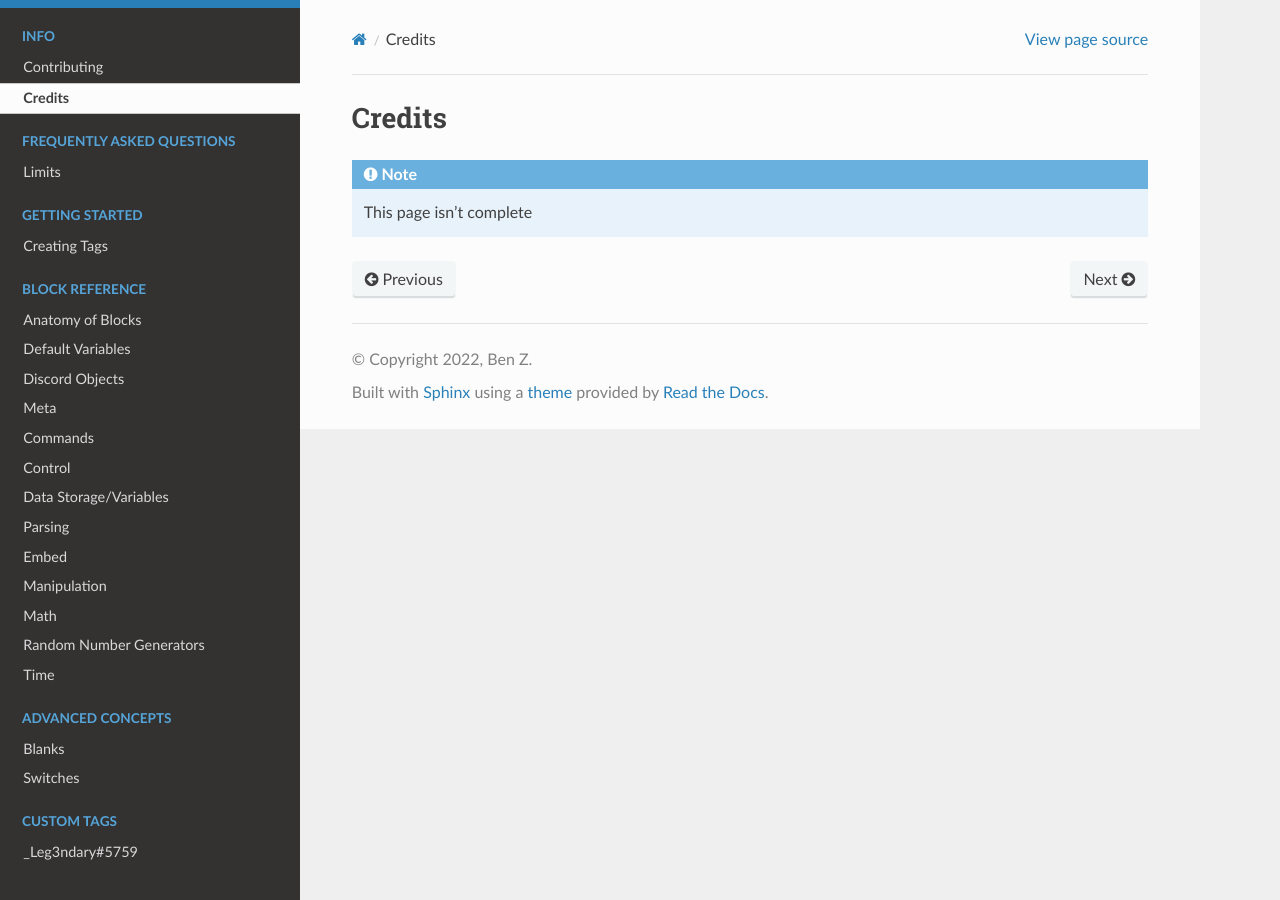
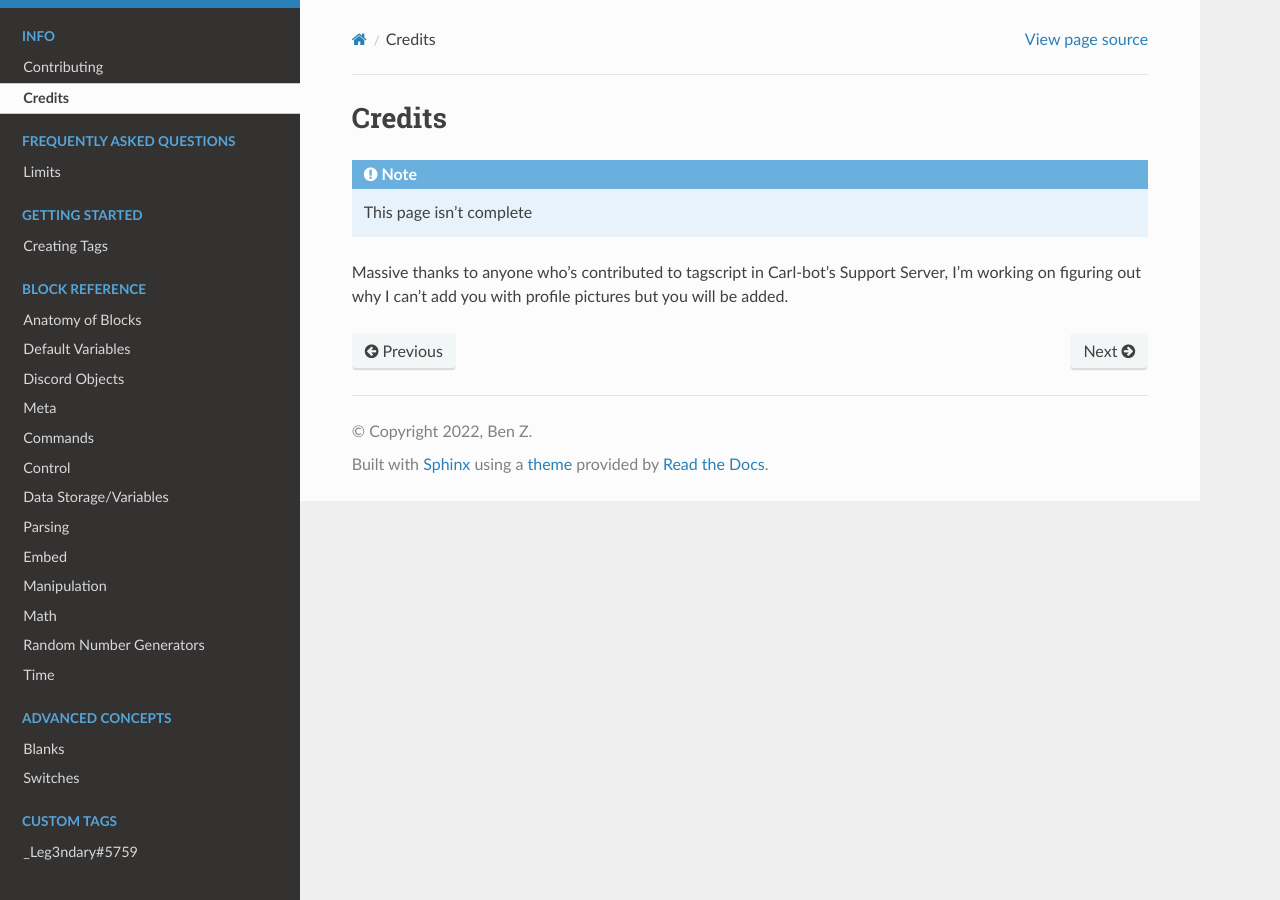
Before and after one commit to Leg3ndary/tagscript-docs, a Sphinx documentation site: the page built from docs/source/info/credits.rst, in a window 1280 px wide. Built offline with Sphinx 7.4.7 and the Read the Docs theme 2.0.0, drawn with Linux system fonts in a browser that asks for light colours.

Commit message:
Update credits

```diff
--- a/docs/source/info/credits.rst
+++ b/docs/source/info/credits.rst
@@ -4,6 +4,8 @@ Credits
 .. note::
 
     This page isn't complete
+
+Massive thanks to anyone who's contributed to tagscript in Carl-bot's Support Server, I'm working on figuring out why I can't add you with profile pictures but you will be added.
 
 .. raw:: html
 
```
